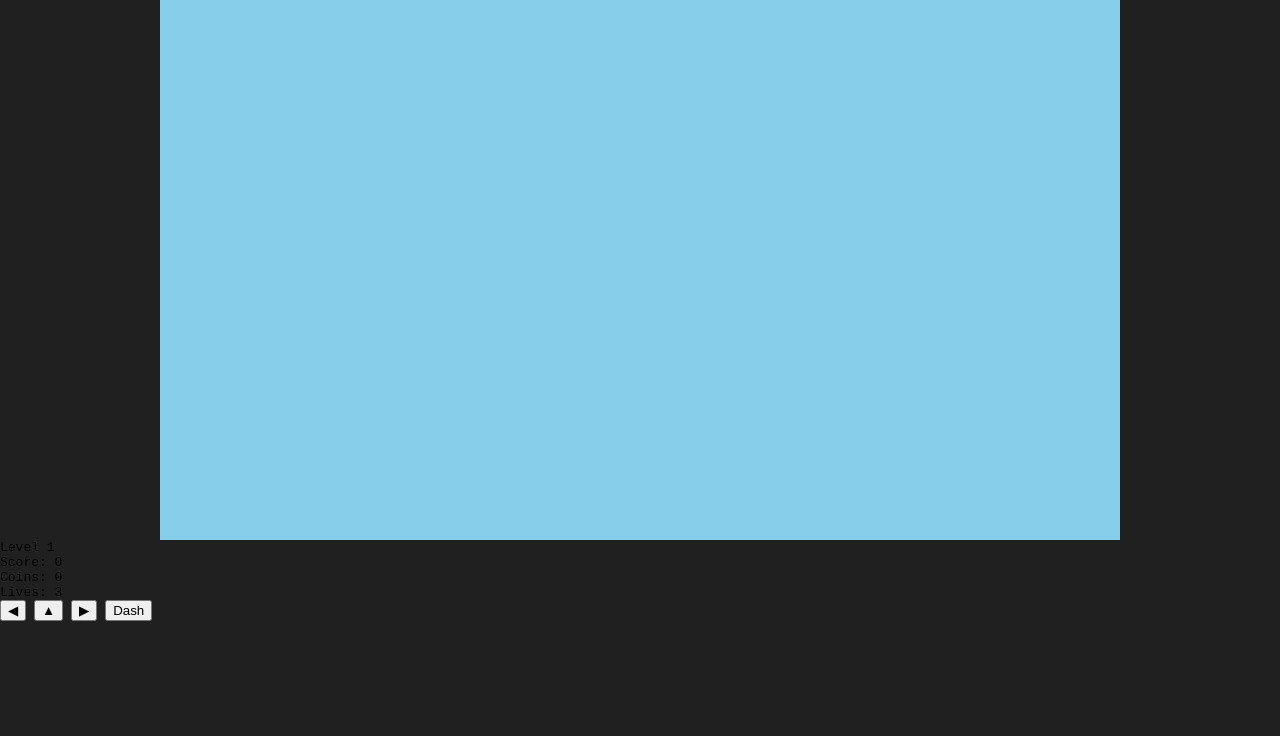
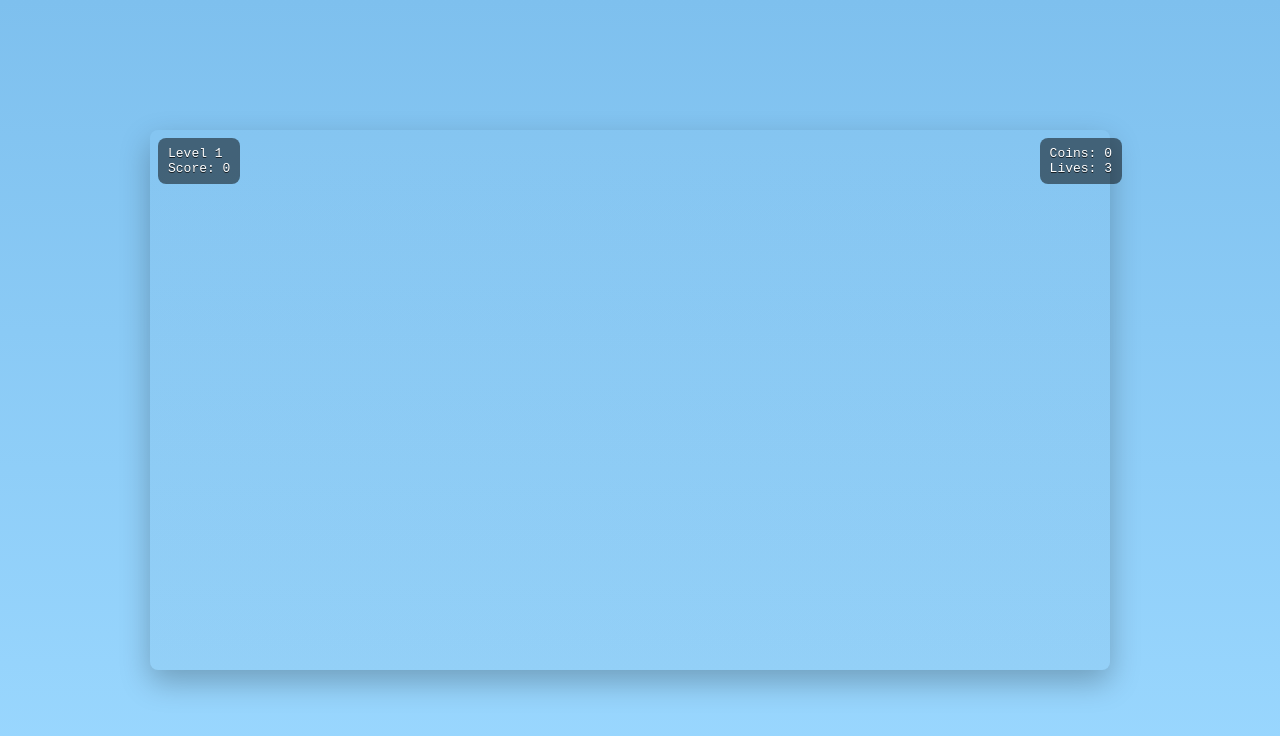
Before and after one commit to AI-Coder-guy/platformer1, a plain HTML site: page index.html in a window 1280 px wide. Drawn offline with Linux system fonts and the light colour scheme.

Commit message:
Version 2 style.css

```diff
--- a/style.css
+++ b/style.css
@@ -1,13 +1,74 @@
-body {
-  margin: 0;
-  overflow: hidden;
-  background: #202020;
+:root{
+  --bg:#7ec0ee;
+  --sky2:#9bd8ff;
+  --ui-bg: rgba(0,0,0,0.5);
+  --font: "Press Start 2P", monospace;
+}
+
+html,body{
+  height:100%;
+  margin:0;
+  font-family: sans-serif;
+  background: linear-gradient(180deg, var(--bg), var(--sky2));
+  display:flex;
+  align-items:center;
+  justify-content:center;
+}
+
+#game-wrap{
+  width: 980px;
+  max-width:98vw;
+  position:relative;
+}
+
+canvas#c{
+  display:block;
+  width:960px;
+  height:540px;
+  background: linear-gradient(180deg, rgba(255,255,255,0.02), rgba(0,0,0,0.02));
+  image-rendering: pixelated;
+  border-radius: 8px;
+  box-shadow: 0 12px 30px rgba(0,0,0,0.25);
+}
+
+#hud{
+  position:absolute;
+  left:8px;
+  right:8px;
+  top:8px;
+  display:flex;
+  justify-content:space-between;
+  color:#fff;
+  text-shadow: 0 1px 0 rgba(0,0,0,0.7);
+  pointer-events:none;
   font-family: monospace;
 }
 
-canvas {
-  display: block;
-  margin: auto;
-  background: #87CEEB; /* sky blue */
-  image-rendering: pixelated;
+#hud > div { background:var(--ui-bg); padding:8px 10px; border-radius:8px; }
+
+#touch-controls{
+  position:absolute;
+  bottom:8px;
+  left:8px;
+  display:flex;
+  gap:8px;
+  pointer-events:auto;
 }
+#touch-controls.hidden{ display:none; }
+#touch-controls button{
+  width:64px;
+  height:64px;
+  border-radius:8px;
+  border:none;
+  font-weight:700;
+  font-size:16px;
+  background: linear-gradient(180deg, #fff, #eee);
+  box-shadow: 0 6px 12px rgba(0,0,0,0.2);
+}
+
+/* Responsive: show touch controls beneath 820px */
+@media (max-width:820px){
+  canvas#c { width: 98vw; height: 55vh; }
+  #touch-controls.hidden{ display:flex; }
+  #game-wrap{ width:98vw; }
+}
```
